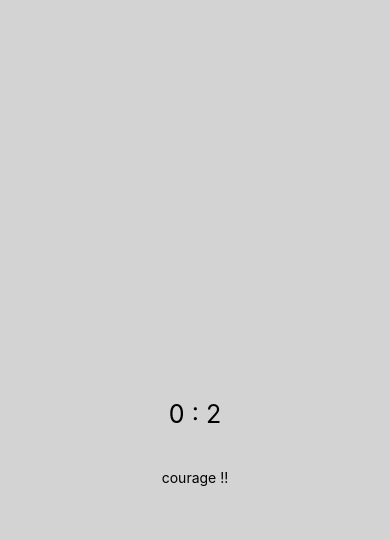
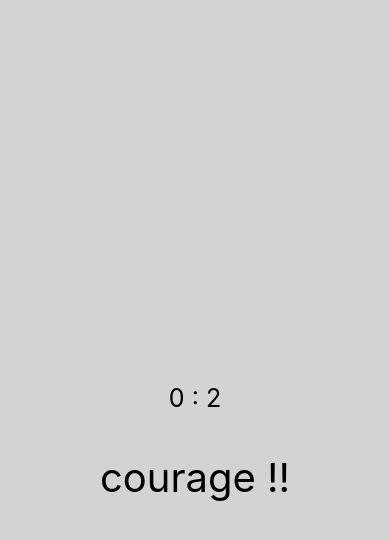
Before and after one commit to Phiphilio/modoro, a React Native app in the folder modoro/: screen / in a window 390 px wide. Both pictures are taken after a click on the button "START TIMER". Shown: the top 540 px of the page. Built offline with nearby package versions, Linux system fonts and the light colour scheme.

Commit message:
suppression du texte en trop

```diff
--- a/modoro/App.js
+++ b/modoro/App.js
@@ -3,6 +3,7 @@ import { useState, useEffect } from 'react';
 import { StyleSheet, Text, View, TextInput, Button } from 'react-native';
 import { Minute } from './frontend/minuteur.js';
 
+//https://react.dev/learn/passing-props-to-a-component
 export default function App() {
   const [duration, setDuration] = useState(0);
   const [pause, setPause] = useState(0);
@@ -55,13 +56,22 @@ export default function App() {
       {isRunning ? (
         <Minute x={timerDuration} onStop={handleBreakTimer} />
       ) : (
-        <Text>repose toi bien</Text>
+        !pauseRunning ? (
+         <Text style = {styles.text1}>repose toi bien</Text>
+        ) :(
+        <Text style = {styles.text2}>repose toi bien</Text>
+        )
       )}
-      {pauseRunning ? (
-        <Minute x={pauseDuration} onStop={handleRestartTimer} />
-      ) : (
-        <Text>courage !!</Text>
-      )}
+     {pauseRunning ? (
+       <Minute x={pauseDuration} onStop={handleRestartTimer} />
+     ) : (
+       !isRunning ? (
+         <Text style={styles.text1}>courage !!</Text>
+       ) : (
+         <Text style={styles.text2}>courage !!</Text>
+       )
+     )}
+
       <StatusBar style="auto" />
     </View>
   );
@@ -86,4 +96,7 @@ const styles = StyleSheet.create({
   text1 : {
   display : 'none',
   },
+  text2 : {
+    fontSize : 40,
+    },
 });
```
